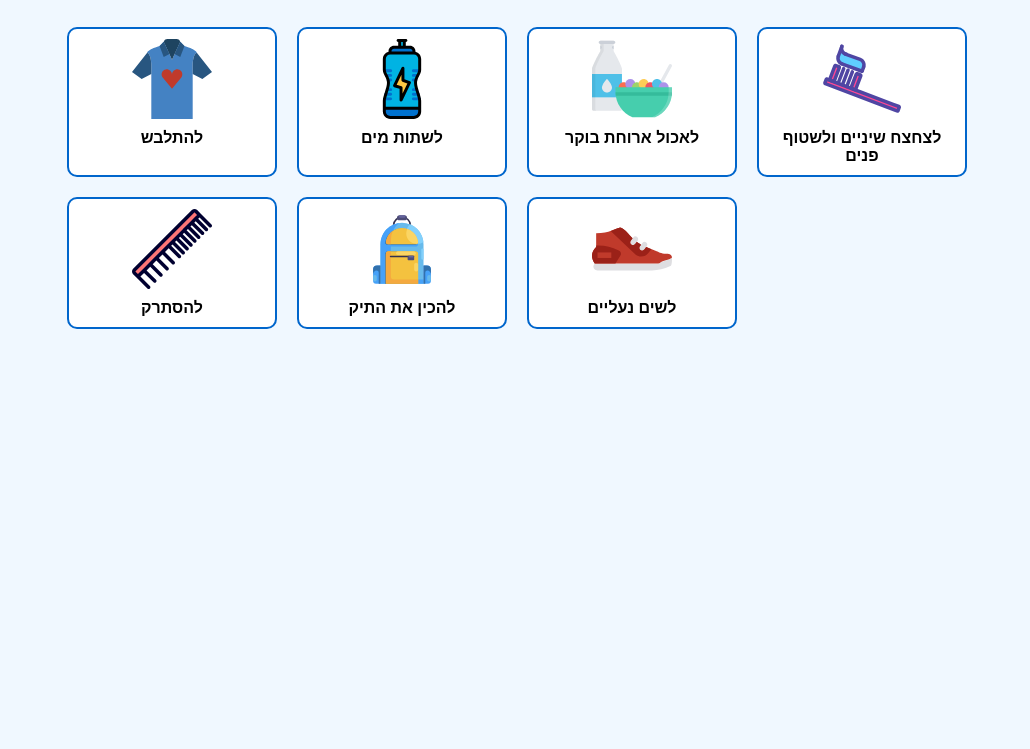
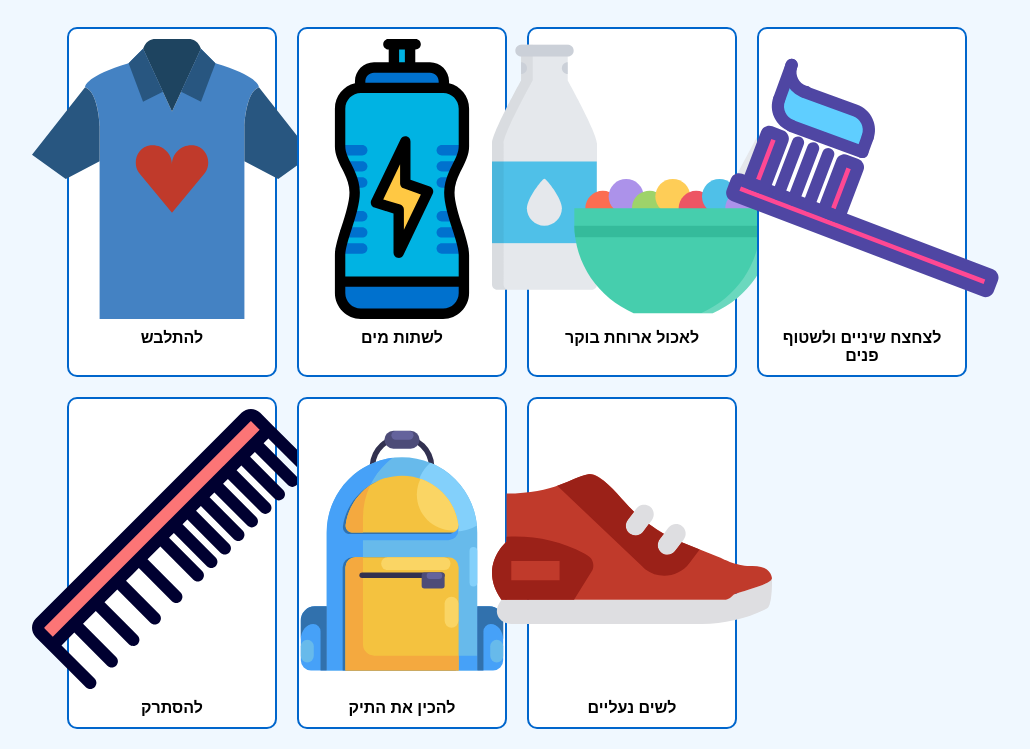
Before and after one commit to YuriPersonal/mornig-chores, a plain HTML site: page index.html in a window 1280 px wide. Shown: the part 81-830 px from the top of the page, without its empty margins (123-1153 px from the left). Before the commit the page ends 800 px from the top, so only its background shows below. Drawn offline with Linux system fonts and the light colour scheme.

Commit message:
Update index.html

```diff
--- a/index.html
+++ b/index.html
@@ -41,8 +41,8 @@
       color: #666;
     }
     .chore img, .chore svg {
-      width: 80px;
-      height: 80px;
+      width: 280px;
+      height: 280px;
       object-fit: contain;
       margin-bottom: 10px;
     }
```
